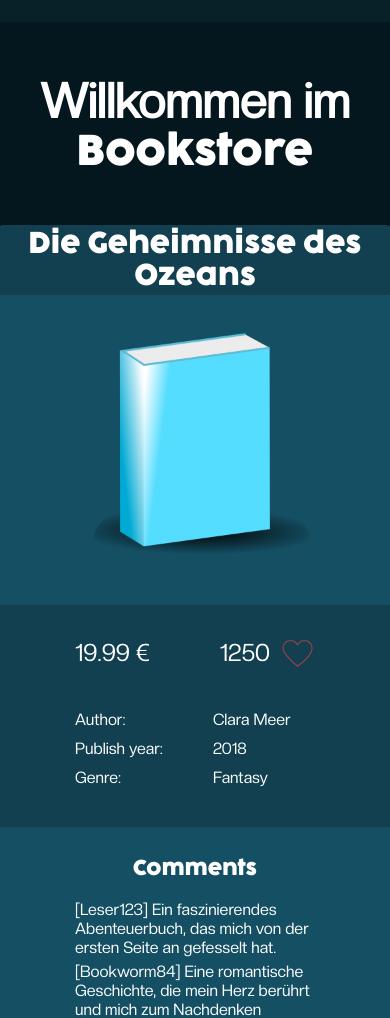
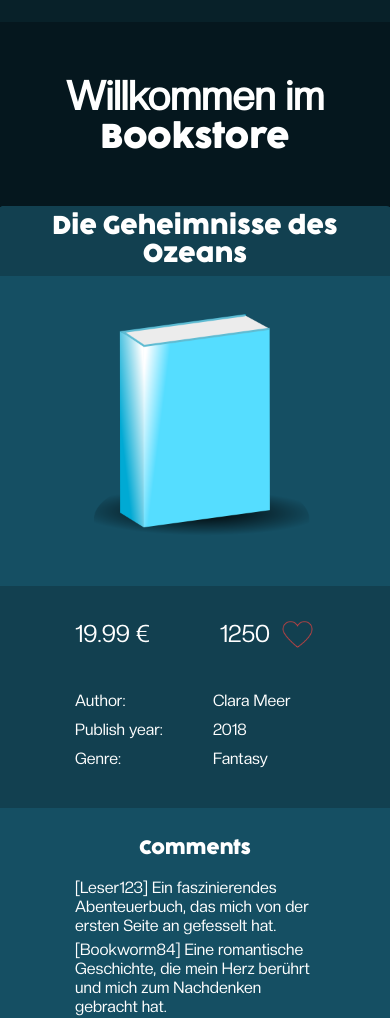
Before and after one commit to BlackPhantomDev/bookstore, a plain HTML site: page index.html in a window 390 px wide. Shown: the part 98-1116 px from the top of the page. Drawn offline with Linux system fonts and the light colour scheme.

Commit message:
added responsive design

```diff
--- a/css/standard.css
+++ b/css/standard.css
@@ -32,3 +32,60 @@ h4 {
     font-size: 20px;
     text-align: center;
 }
+
+/* Responsive Styling */
+
+@media (max-width: 768px) {
+    h1 {
+    color: white;
+    font-family: CreatoDisplay;
+    font-size: 44px;
+    text-align: center;
+    }
+    h2 {
+        color: white;
+        font-family: Cocogoose Title;
+        font-size: 36px;
+        text-align: center;
+    }
+    h3 {
+        color: white;
+        font-family: Cocogoose Title;
+        font-size: 26px;
+        text-align: center;
+    }
+    h4 {
+        color: white;
+        font-family: Cocogoose Title;
+        font-size: 18px;
+        text-align: center;
+    }
+}
+
+
+@media (max-width: 480px) {
+    h1 {
+    color: white;
+    font-family: CreatoDisplay;
+    font-size: 40px;
+    text-align: center;
+    }
+    h2 {
+        color: white;
+        font-family: Cocogoose Title;
+        font-size: 32px;
+        text-align: center;
+    }
+    h3 {
+        color: white;
+        font-family: Cocogoose Title;
+        font-size: 24px;
+        text-align: center;
+    }
+    h4 {
+        color: white;
+        font-family: Cocogoose Title;
+        font-size: 18px;
+        text-align: center;
+    }
+}
```
